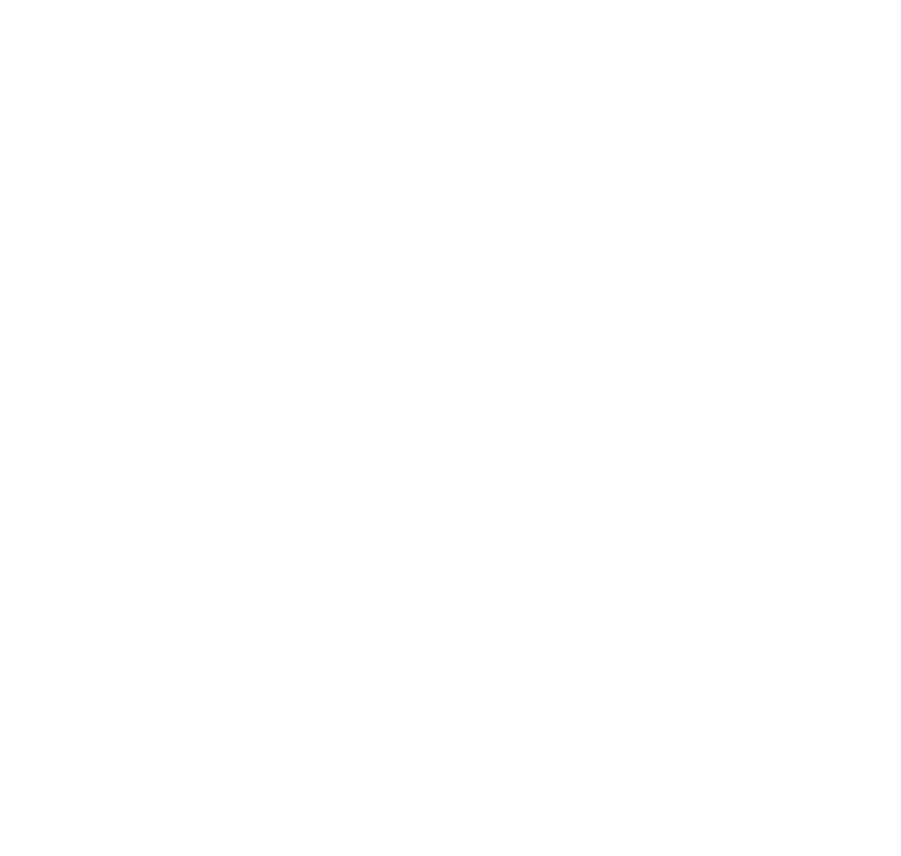
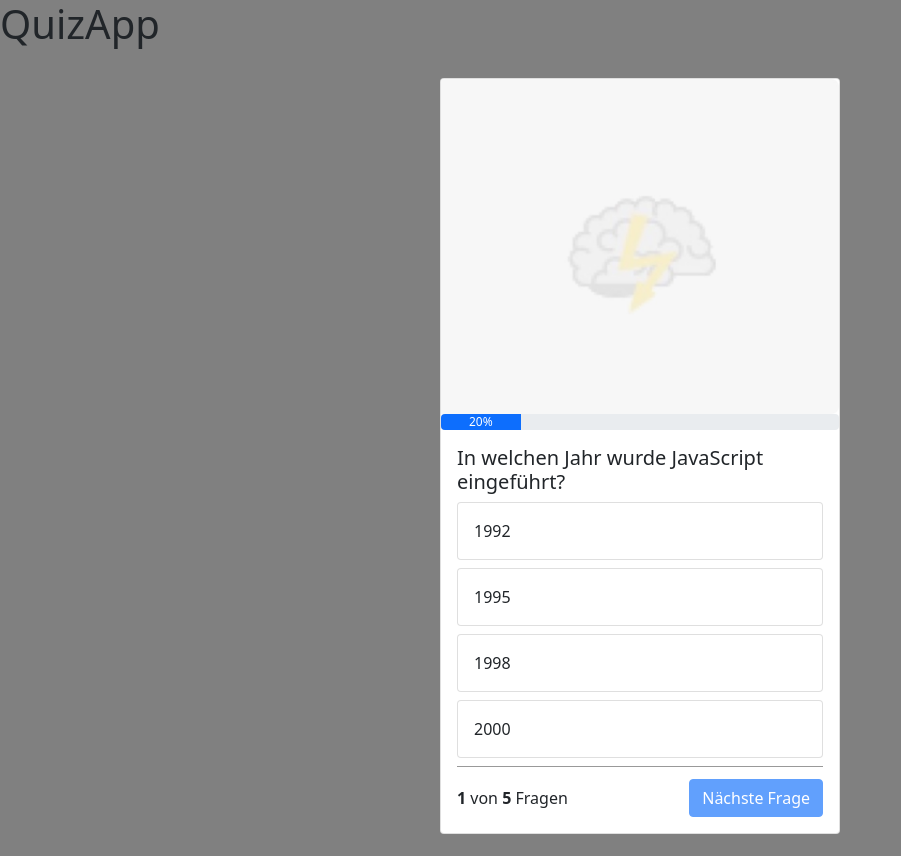
Before and after one commit to KevinFunck/QuizApp, a plain HTML site: page index.html in a window 1280 px wide. Shown: the whole page, without its empty margins (0-901 px from the left). Before the commit the page ends 800 px from the top, so only its background shows below. Drawn offline with nearby package versions, Linux system fonts and the light colour scheme.

Commit message:
first commit

```diff
--- a/index.html
+++ b/index.html
@@ -1,14 +1,90 @@
 <!DOCTYPE html>
 <html lang="en">
+
 <head>
     <meta charset="UTF-8">
     <meta http-equiv="X-UA-Compatible" content="IE=edge">
     <meta name="viewport" content="width=device-width, initial-scale=1.0">
     <link rel="stylesheet" href="style.css">
     <script src="script.js"></script>
+    <script src="https://cdn.jsdelivr.net/npm/bootstrap@5.1.3/dist/js/bootstrap.bundle.min.js"
+        integrity="sha384-ka7Sk0Gln4gmtz2MlQnikT1wXgYsOg+OMhuP+IlRH9sENBO0LRn5q+8nbTov4+1p"
+        crossorigin="anonymous"></script>
+    <link href="https://cdn.jsdelivr.net/npm/bootstrap@5.1.3/dist/css/bootstrap.min.css" rel="stylesheet"
+        integrity="sha384-1BmE4kWBq78iYhFldvKuhfTAU6auU8tT94WrHftjDbrCEXSU1oBoqyl2QvZ6jIW3" crossorigin="anonymous">
     <title>Quiz</title>
 </head>
-<body>
 
+<body onload="init()">
+    <div>
+        <h1>QuizApp</h1>
+    </div>
+
+    <div class="container">
+
+        <div class="card quiz-card">
+            <img src="img/brainbg.jpg" id="header-image" class="card-img-top">
+
+            <div class="progress">
+                <div class="progress-bar"id="progress-bar" role="progressbar" style="width: 0%;">25%</div>
+            </div>
+
+            <div class="card-body" id="endscreen" style="display: none;">
+                <div class="text-center final-headline">
+                    Quiz beendet
+                </div>
+                <div class="text-center">
+                    Du hast <b id="amount-right-questions">XXX</b> Fragen von <b id="amount-of-questions">XXX </b>
+                    richtig beantwortet
+                </div>
+            </div>
+
+
+
+            <div class="card-body" id="questionbody">
+                <h5 class="card-title" id="questionText">Card title</h5>
+
+
+                <div class="card quiz-answer-card mb-2" onclick="answer('answer_1')">
+                    <div class="card-body" id="answer_1">
+                        This is some text within a card body.
+                    </div>
+                </div>
+
+
+                <div class="card quiz-answer-card mb-2" onclick="answer('answer_2')">
+                    <div class="card-body" id="answer_2">
+                        This is some text within a card body.
+                    </div>
+                </div>
+
+
+                <div class="card quiz-answer-card mb-2" onclick="answer('answer_3')">
+                    <div class="card-body" id="answer_3">
+                        This is some text within a card body.
+                    </div>
+                </div>
+
+
+                <div class="card quiz-answer-card mb-2" onclick="answer('answer_4')">
+                    <div class="card-body" id="answer_4">
+                        This is some text within a card body.
+                    </div>
+                </div>
+
+
+                <div class="question-footer">
+                    <span>
+                        <b id="question-number">1</b> von <b id="allQuestions">5</b> Fragen
+                    </span>
+                    <button onclick="nextQuestion()" class="btn btn-primary" id="next-button" disabled>Nächste
+                        Frage</button>
+                </div>
+
+
+            </div>
+        </div>
+    </div>
 </body>
+
 </html>
--- a/script.js
+++ b/script.js
@@ -0,0 +1,120 @@
+let questions = [
+    {
+        "question": "In welchen Jahr wurde JavaScript eingeführt?",
+        "answer_1": 1992,
+        "answer_2": 1995,
+        "answer_3": 1998,
+        "answer_4": 2000,
+        "right_answer": 2
+    },
+    {
+        "question": "Wer hat HTML erfunden?",
+        "answer_1": "Lady  Gaga",
+        "answer_2": "Robbie Williams",
+        "answer_3": "Justin Biber",
+        "answer_4": "Tim Berners-Lee",
+        "right_answer": 4
+    },
+    {
+        "question": "Wie hieß JavaScript früher?",
+        "answer_1": "ECMAScript",
+        "answer_2": "ECMAMAScript",
+        "answer_3": "ECMAMAcript",
+        "answer_4": "ECMAMAcri",
+        "right_answer": 1
+    },
+    {
+        "question": "Wann wurde HTML erfunden?",
+        "answer_1": 1970,
+        "answer_2": 1989,
+        "answer_3": 1999,
+        "answer_4": 2003,
+        "right_answer": 2
+    },
+    {
+        "question": "Wer hat Python entwickelt?",
+        "answer_1": "Lady  Gaga",
+        "answer_2": "Guido van Rossum",
+        "answer_3": "Justin Biber",
+        "answer_4": "Tim Berners-Lee",
+        "right_answer": 2
+    }
+];
+
+
+let currentQuestion = 0;
+let rightQuestions = 0;
+
+
+function init(){
+    document.getElementById('allQuestions').innerHTML = questions.length
+
+    showQuestion()
+}
+
+
+function showQuestion(){
+    if(currentQuestion >= questions.length){
+        document.getElementById('endscreen').style = ``;
+        document.getElementById('questionbody').style = `display: none`;
+        document.getElementById('amount-of-questions').innerHTML =  questions.length;
+        document.getElementById('amount-right-questions').innerHTML = rightQuestions;
+        document.getElementById('header-image').src = `img/brain result.png`;
+
+    }else{
+    let percent = (currentQuestion + 1) / questions.length;
+    percent = Math.round(percent * 100);
+    let question = questions[currentQuestion];
+
+    document.getElementById('progress-bar').innerHTML = `${percent}%`;
+    document.getElementById('progress-bar').style = `width: ${percent}%`;
+    document.getElementById('question-number').innerHTML = currentQuestion +1;
+    document.getElementById('questionText').innerHTML = question['question'];
+    document.getElementById('answer_1').innerHTML = question['answer_1'];
+    document.getElementById('answer_2').innerHTML = question['answer_2'];
+    document.getElementById('answer_3').innerHTML = question['answer_3'];
+    document.getElementById('answer_4').innerHTML = question['answer_4'];
+    }
+}
+
+
+function answer(selection){
+    let question = questions[currentQuestion];
+    let selectionQuestionNumber = selection.slice(-1);
+    let idOfRightAnswer = `answer_${question['right_answer']}`;
+
+    if(selectionQuestionNumber == question['right_answer']){
+        console.log('Richtige Antwort');
+        document.getElementById(selection).parentNode.classList.add('bg-success');
+        rightQuestions++;
+    }else{
+        console.log('Falsche Antwort');
+        document.getElementById(selection).parentNode.classList.add('bg-danger');
+        document.getElementById(idOfRightAnswer).parentNode.classList.add('bg-success');
+    }
+
+    document.getElementById('next-button').disabled = false;
+}
+
+
+function nextQuestion(){
+    currentQuestion++;
+    document.getElementById('next-button').disabled = true;
+    resetAnswerButtons();
+    showQuestion();
+
+
+}
+
+
+function resetAnswerButtons(){
+    document.getElementById('answer_1').parentNode.classList.remove('bg-danger');
+    document.getElementById('answer_1').parentNode.classList.remove('bg-success');
+    document.getElementById('answer_2').parentNode.classList.remove('bg-danger');
+    document.getElementById('answer_2').parentNode.classList.remove('bg-success');
+    document.getElementById('answer_3').parentNode.classList.remove('bg-danger');
+    document.getElementById('answer_3').parentNode.classList.remove('bg-success');
+    document.getElementById('answer_4').parentNode.classList.remove('bg-danger');
+    document.getElementById('answer_4').parentNode.classList.remove('bg-success');
+
+}
--- a/style.css
+++ b/style.css
@@ -0,0 +1,53 @@
+.container {
+    background-color: grey !important;
+    min-height: 100vh;
+    display: flex;
+    justify-content: center;
+    align-items: center;
+}
+
+
+body {
+    background-color: grey !important;
+}
+
+
+.question-footer {
+    border-top: 1px solid rgba(0, 0, 0, 0.4);
+    align-items: center;
+    padding-top: 12px;
+    display: flex;
+    justify-content: space-between;
+
+}
+
+
+.quiz-card {
+    width: 25rem;
+}
+
+
+.quiz-answer-card:hover {
+    cursor: pointer;
+    background-color: rgba(0, 0, 0, 0.05);
+}
+
+
+.bg-success, .bg-danger {
+    color:white;
+}
+
+
+.width-100 {
+    width: 100%;
+}
+
+
+.text-center {
+    text-align: center;
+}
+
+
+.final-headline {
+    font-size: 30px;
+}
```
Also changed, not shown: img/Option 1 Copy 12.jpg (renamed from Quizapp/Option 1 Copy 12.jpg), img/Option 1 Copy 15.jpg (renamed from Quizapp/Option 1 Copy 15.jpg), img/Option 1 Copy 16.jpg (renamed from Quizapp/Option 1 Copy 16.jpg), img/Option 1 Copy 17.jpg (renamed from Quizapp/Option 1 Copy 17.jpg), img/arrow-left.png (added), img/arrow-right.png (added), img/brain result.png (renamed from Quizapp/brain result.png), img/brainbg.jpg (renamed from Quizapp/brainbg.jpg), img/logo.png (renamed from Quizapp/logo.png), img/tropy.png (renamed from Quizapp/tropy.png).
